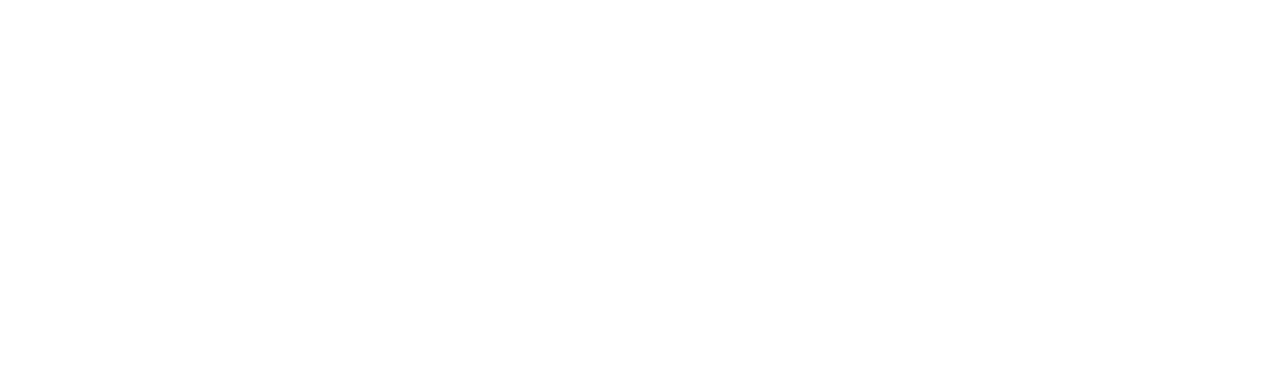
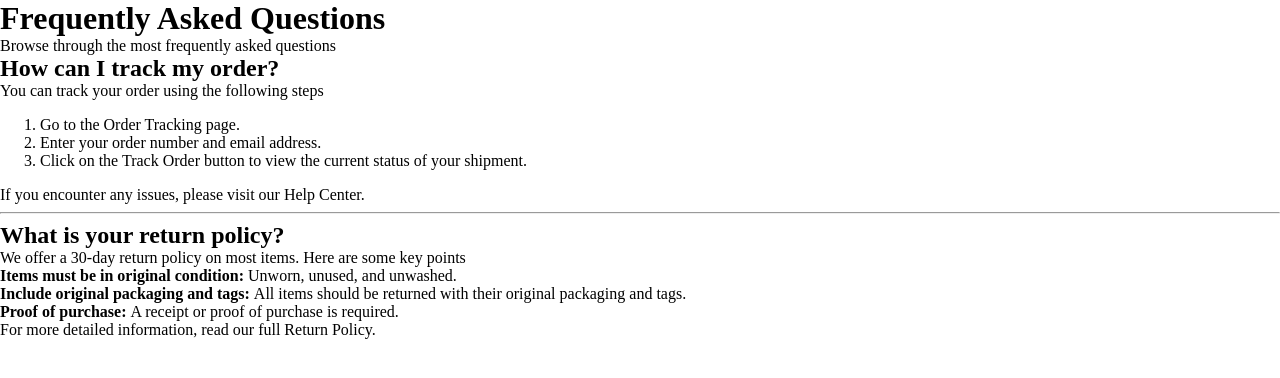
Before and after one commit to arman-anm/Simple-Frequently-Asked-Questions, a plain HTML site: page index.html in a window 1280 px wide. Drawn offline with Linux system fonts and the light colour scheme.

Commit message:
html done

```diff
--- a/index.html
+++ b/index.html
@@ -5,13 +5,54 @@
     <meta name="viewport" content="width=device-width, initial-scale=1.0" />
     <link rel="stylesheet" href="css/styles.css" />
     <title>Simple Frequently Asked Questions (FAQ)</title>
-    <link rel="icon" href="./images/favicon.png" type="image/x-icon" sizes="any" />
+    <link
+      rel="icon"
+      href="./images/favicon.png"
+      type="image/x-icon"
+      sizes="any" />
   </head>
   <body>
-    <header></header>
-
-    <main></main>
-
-    <footer></footer>
+    <header>
+      <h1>Frequently Asked Questions</h1>
+      <p>Browse through the most frequently asked questions</p>
+    </header>
+    <main>
+      <div>
+        <h2>How can I track my order?</h2>
+        <p>You can track your order using the following steps</p>
+        <ol>
+          <li>Go to the Order <a target="_blank" href="https://example.com/">Tracking page</a>.</li>
+          <li>Enter your order number and email address.</li>
+          <li>
+            Click on the Track Order button to view the current status of your
+            shipment.
+          </li>
+        </ol>
+        <p>If you encounter any issues, please visit our <a target="_blank" href="https://example.com/">Help Center</a>.</p>
+      </div>
+      <hr />
+      <div>
+        <h2>What is your return policy?</h2>
+        <p>
+          We offer a 30-day return policy on most items. Here are some key
+          points
+        </p>
+        <ul>
+          <li>
+            <strong>Items must be in original condition: </strong> Unworn,
+            unused, and unwashed.
+          </li>
+          <li>
+            <strong>Include original packaging and tags: </strong>All items
+            should be returned with their original packaging and tags.
+          </li>
+          <li>
+            <strong>Proof of purchase: </strong>A receipt or proof of purchase
+            is required.
+          </li>
+        </ul>
+        <p>For more detailed information, read our full <a target="_blank" href="https://example.com/">Return Policy</a>.</p>
+      </div>
+    </main>
   </body>
 </html>
```
